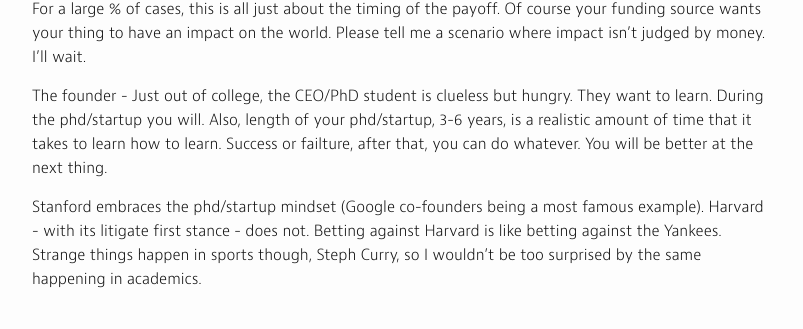
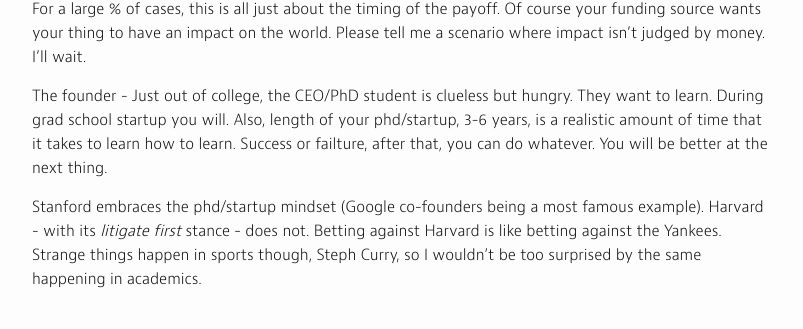
Before and after one commit to tim-peterson/timrpeterson, a Jekyll site: the page built from _posts/2016-05-14-a-phd-is-a-startup.markdown, in a window 1280 px wide. Shown: the part 652-981 px from the top of the page, without its empty margins (238-1041 px from the left). Built offline with Jekyll 4.4.1, drawn with Linux system fonts in a browser that asks for light colours; comment, search, counter and statistics services are not loaded.

Commit message:
twitter phdstartup8

```diff
--- a/_posts/2016-05-14-a-phd-is-a-startup.markdown
+++ b/_posts/2016-05-14-a-phd-is-a-startup.markdown
@@ -16,6 +16,6 @@ The investor - Professors should lead their labs like VCs leads an accelerator.
 
 The business - People will say business != research project. One is to make money, one is for knowledge! For a large % of cases, this is all just about the timing of the payoff. Of course your funding source wants your thing to have an impact on the world. Please tell me a scenario where impact isn't judged by money. I'll wait.
 
-The founder - Just out of college, the CEO/PhD student is clueless but hungry. They want to learn. During the phd/startup you will. Also, length of your phd/startup, 3-6 years, is a realistic amount of time that it takes to learn how to learn. Success or failture, after that, you can do whatever. You will be better at the next thing.
+The founder - Just out of college, the CEO/PhD student is clueless but hungry. They want to learn. During grad school startup you will. Also, length of your phd/startup, 3-6 years, is a realistic amount of time that it takes to learn how to learn. Success or failture, after that, you can do whatever. You will be better at the next thing.
 
-Stanford embraces the phd/startup mindset (Google co-founders being a most famous example). Harvard - with its litigate first stance - does not. Betting against Harvard is like betting against the Yankees. Strange things happen in sports though, Steph Curry, so I wouldn't be too surprised by the same happening in academics.
+Stanford embraces the phd/startup mindset (Google co-founders being a most famous example). Harvard - with its *litigate first* stance - does not. Betting against Harvard is like betting against the Yankees. Strange things happen in sports though, Steph Curry, so I wouldn't be too surprised by the same happening in academics.
```
